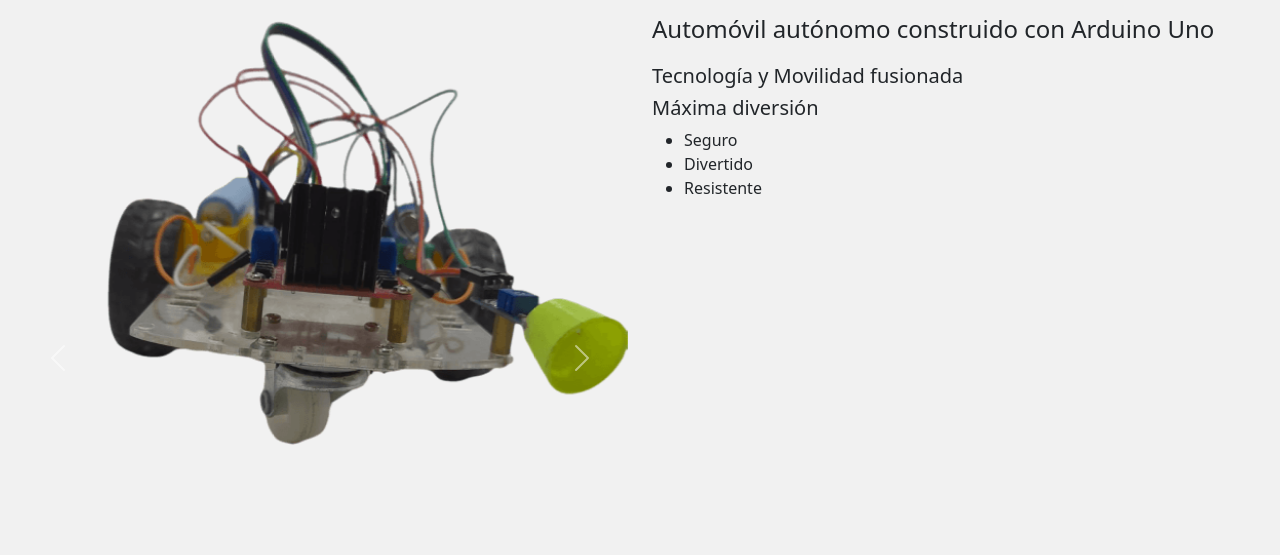
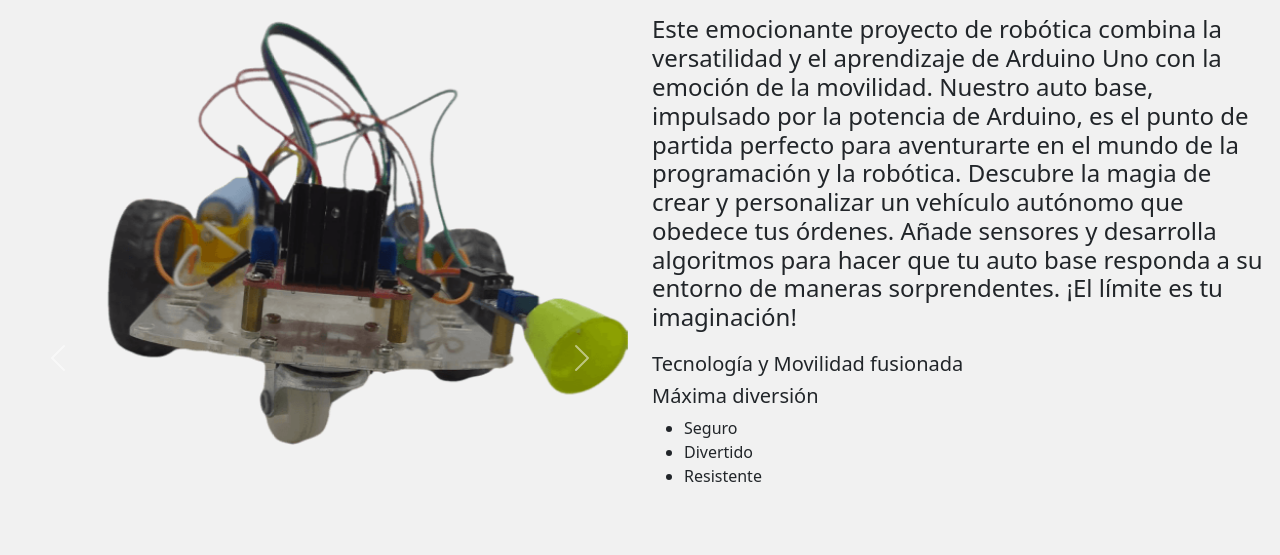
Before and after one commit to BautistaBraca/web-frontend-robotica, a plain HTML site: page AutoRBT.html in a window 1280 px wide. Shown: the part 245-800 px from the top of the page. Drawn offline with nearby package versions, Linux system fonts and the light colour scheme.

Commit message:
Update AutoRBT.html

```diff
--- a/AutoRBT.html
+++ b/AutoRBT.html
@@ -89,7 +89,7 @@
       </div>
         <div class="col-lg-6 col-md-6 col-sm-12" id="productoInfo">
           <h1>Auto Robótico</h1>
-          <h4>Automóvil autónomo construido con Arduino Uno</h4>
+          <h4>Este emocionante proyecto de robótica combina la versatilidad y el aprendizaje de Arduino Uno con la emoción de la movilidad. Nuestro auto base, impulsado por la potencia de Arduino, es el punto de partida perfecto para aventurarte en el mundo de la programación y la robótica. Descubre la magia de crear y personalizar un vehículo autónomo que obedece tus órdenes. Añade sensores y desarrolla algoritmos para hacer que tu auto base responda a su entorno de maneras sorprendentes. ¡El límite es tu imaginación!</h4>
           <h5>Tecnología y Movilidad fusionada</h5>
           <h5>Máxima diversión</h5>
           <ul>
```
